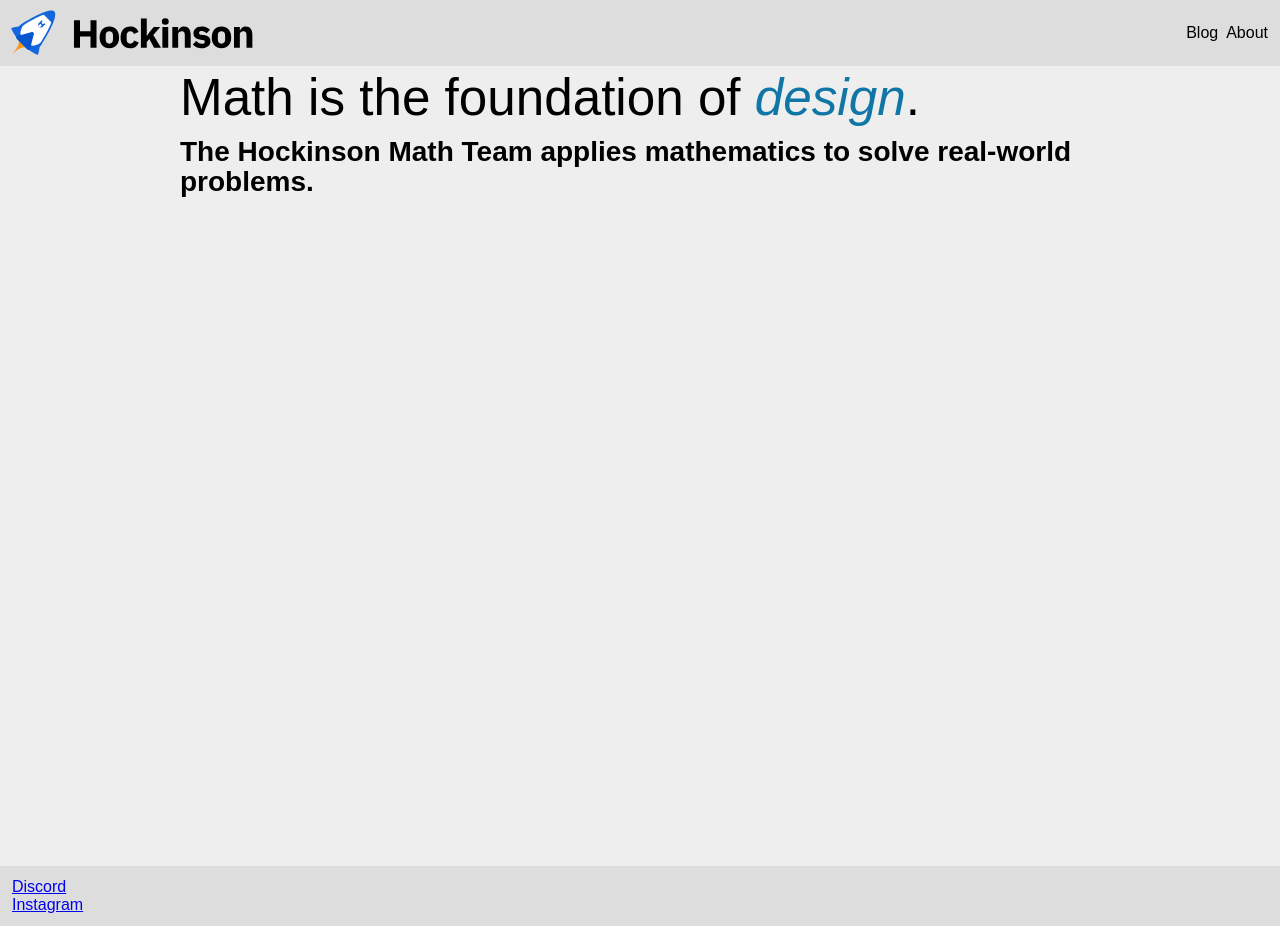
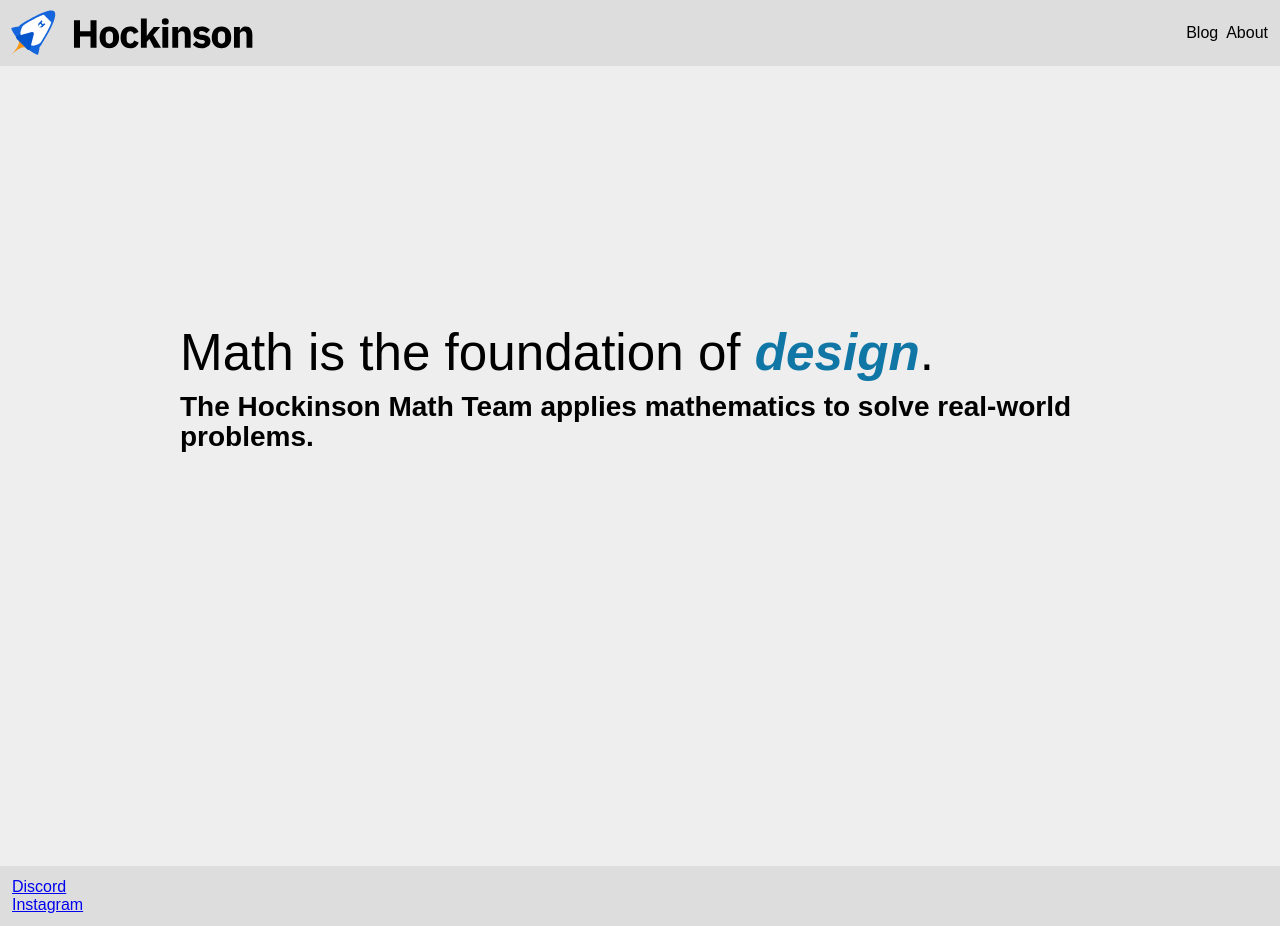
Before and after one commit to hockinson/www, a Next.js app: page / in a window 1280 px wide. Built offline with nearby package versions, Linux system fonts and the light colour scheme.

Commit message:
Cleaned up the title

```diff
--- a/src/styles/Home.module.css
+++ b/src/styles/Home.module.css
@@ -1,3 +1,10 @@
+.title {
+  height: 80vh;
+  display: flex;
+  flex-direction: column;
+  justify-content: center;
+}
+
 .title__text {
   leading-trim: both;
   text-edge: cap;
@@ -23,6 +30,7 @@
 /* Dynamic word */
 .title__text_dyn {
   font-style: italic;
+  font-weight: 600;
 }
 
 .title__text_dyn_red {
```
